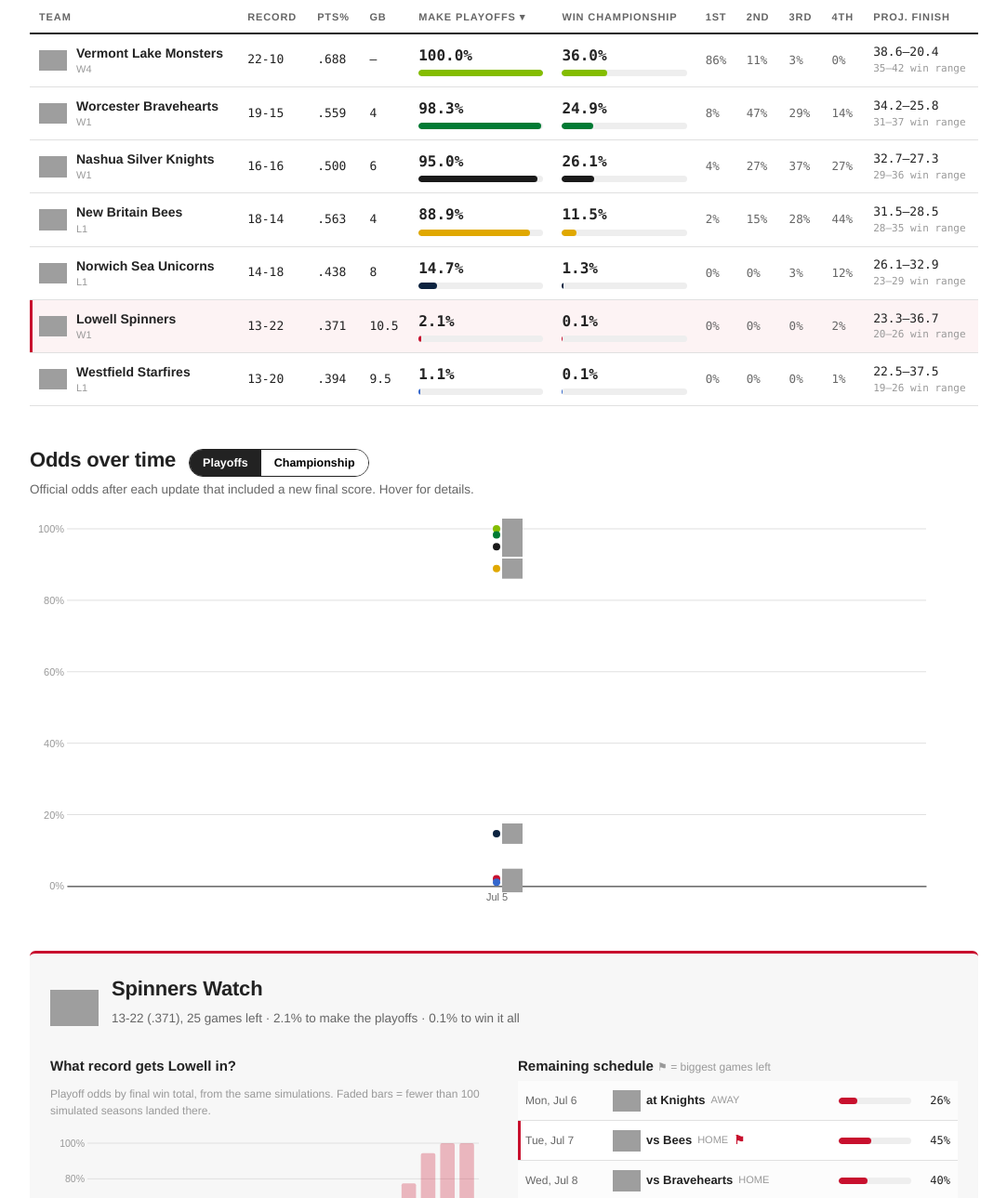
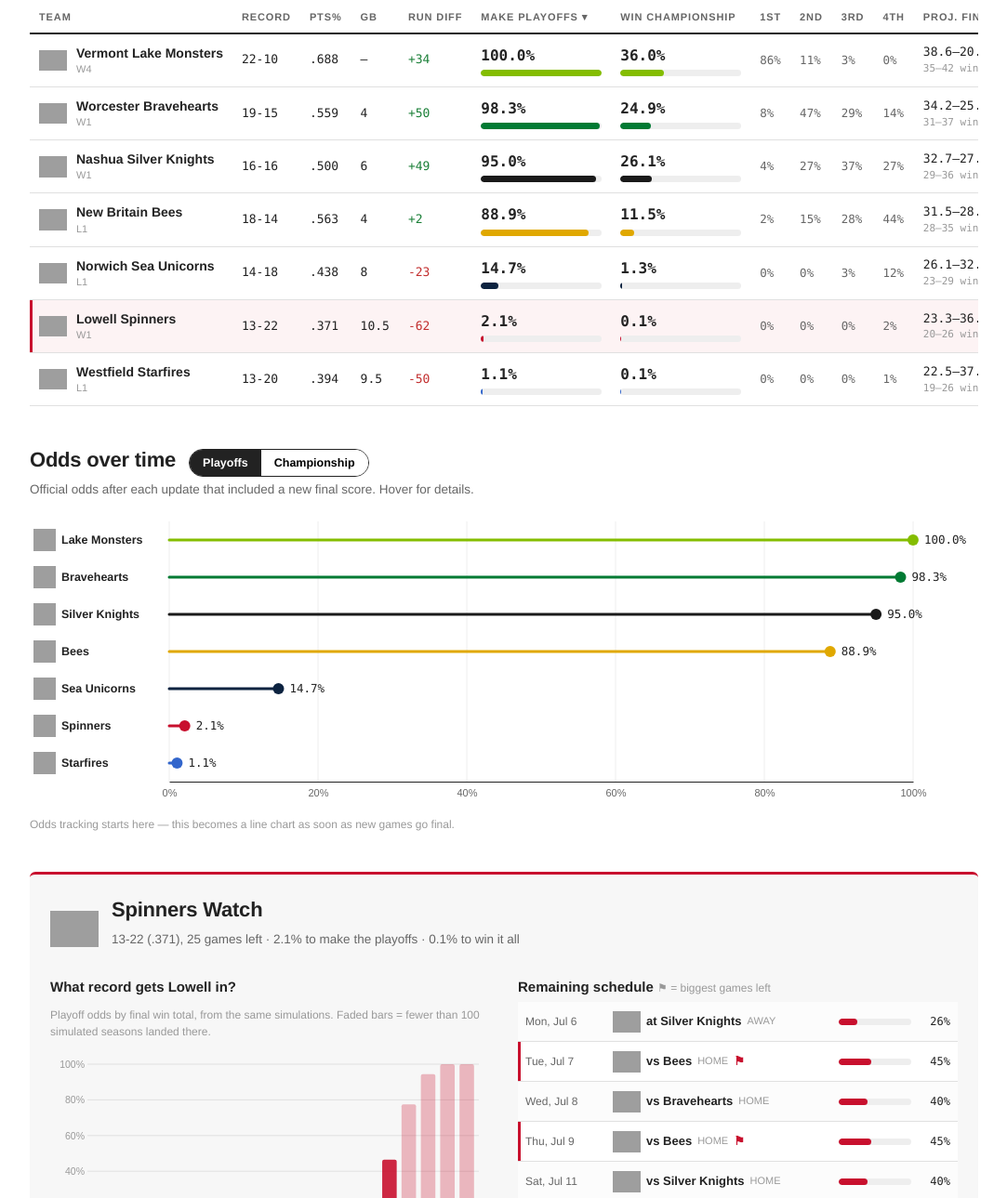
Before and after one commit to andrevlah/fcbl-playoff-predictor, a website with bundled scripts: page docs/index.html in a window 1280 px wide. Shown: the part 340-1629 px from the top of the page at 93% size, without its empty margins (98-1181 px from the left). Built offline with nearby package versions, Linux system fonts and the light colour scheme; grey boxes are pictures that could not be loaded.

Commit message:
Audit response: full nicknames, starting-odds dot plot, run-diff column
Engine verified correct by independent reimplementation (matches published
odds within MC noise; robust across sensitivity variants). Display fixes:
- shortName config so Nashua/Norwich show as Silver Knights / Sea Unicorns
- single-entry history renders as a sorted lollipop plot, not lonely dots
- Run diff column + methodology note so record-vs-odds gaps are explainable

Co-Authored-By: Claude Fable 5 <noreply@anthropic.com>

```diff
--- a/docs/index.html
+++ b/docs/index.html
@@ -40,6 +40,7 @@
           <th data-sort="record">Record</th>
           <th data-sort="ptsPct">Pts%</th>
           <th data-sort="gb">GB</th>
+          <th data-sort="runDiff" title="Runs scored minus runs allowed — the main driver of the model's team strength">Run diff</th>
           <th class="th-big" data-sort="playoffPct">Make playoffs</th>
           <th class="th-big" data-sort="titlePct">Win championship</th>
           <th class="th-seed" data-sort="seed1">1st</th>
@@ -153,7 +154,9 @@
     <div class="method-body">
       <p><strong>The short version:</strong> we estimate how good each team is from its runs scored and
       runs allowed (which predict the future better than win-loss record does), blend in the actual record,
-      and stay skeptical of small sample sizes. Then we play out every remaining game on the schedule
+      and stay skeptical of small sample sizes. This is why a .500 team with a big positive run
+      differential can post playoff odds that look "too high" next to its record — the model is betting
+      the runs are telling the truth and the record will catch up. Then we play out every remaining game on the schedule
       thousands of times on a virtual coin weighted by those strengths — plus a home-field bump — and count
       how often each team finishes top-4 in points percentage and how often it wins the whole thing.</p>
       <p><strong>The league's quirks are built in:</strong> standings use points percentage
--- a/docs/js/app.js
+++ b/docs/js/app.js
@@ -89,6 +89,7 @@ function tableRows() {
       streak: t.streak,
       ptsPct: (2 * t.W + (t.derbyLosses || 0)) / (2 * t.GP),
       gb: ((leader.W - t.W) + (t.L - leader.L)) / 2,
+      runDiff: t.RS - t.RA,
       playoffPct: o.playoffPct,
       titlePct: o.titlePct,
       seed1: o.seedPct[0], seed2: o.seedPct[1], seed3: o.seedPct[2], seed4: o.seedPct[3],
@@ -136,6 +137,8 @@ function renderTable() {
     tr.insertAdjacentHTML("beforeend", `<td class="num-cell">${r.record}</td>`);
     tr.insertAdjacentHTML("beforeend", `<td class="num-cell">${r.ptsPct.toFixed(3).replace(/^0/, "")}</td>`);
     tr.insertAdjacentHTML("beforeend", `<td class="num-cell">${r.gb === 0 ? "—" : r.gb}</td>`);
+    tr.insertAdjacentHTML("beforeend",
+      `<td class="num-cell" style="color:${r.runDiff > 0 ? "#1a7f37" : r.runDiff < 0 ? "#c22e2e" : "#666"}">${r.runDiff > 0 ? "+" : ""}${r.runDiff}</td>`);
 
     // big prob cells
     for (const metric of ["playoffPct", "titlePct"]) {
@@ -230,7 +233,7 @@ function renderLowell() {
     oppEl.className = "lgame-opp";
     oppEl.appendChild(logoEl(g.opp, "team-logo"));
     oppEl.insertAdjacentHTML("beforeend",
-      `<span>${g.homeAway === "home" ? "vs" : "at"} ${TEAMS[g.opp].name.split(" ").slice(-1)[0]}</span>
+      `<span>${g.homeAway === "home" ? "vs" : "at"} ${TEAMS[g.opp].shortName}</span>
        <span class="ha">${g.homeAway === "home" ? "HOME" : "AWAY"}</span>
        ${topLev.includes(i) ? '<span class="lgame-flag" title="High-leverage game">⚑</span>' : ""}`);
     const probEl = document.createElement("div");
@@ -298,7 +301,7 @@ function buildScenarioList() {
     const row = document.createElement("div");
     row.className = "sgame";
     row.innerHTML = `<div class="sgame-date">${fmtDate(g.date)}</div>
-      <div>${TEAMS[g.away].name.split(" ").slice(-1)[0]} at <b>${TEAMS[g.home].name.split(" ").slice(-1)[0]}</b>
+      <div>${TEAMS[g.away].shortName} at <b>${TEAMS[g.home].shortName}</b>
         ${g.note ? `<span class="sgame-note">${g.note}</span>` : ""}</div>`;
     const toggle = document.createElement("div");
     toggle.className = "outcome-toggle";
--- a/docs/js/charts.js
+++ b/docs/js/charts.js
@@ -26,6 +26,13 @@ const parseTs = (s) => new Date(s);
 export function renderHistoryChart(el, history, metric) {
   el.innerHTML = "";
   if (!history.length) return;
+
+  // A time-series with one point is not a chart. Until a second update lands,
+  // show today's odds as a clean sorted dot plot instead.
+  if (history.length < 2) {
+    renderStartingOdds(el, history[0], metric);
+    return;
+  }
 
   const width = Math.max(el.clientWidth || 900, 320);
   const height = Math.min(440, Math.max(300, width * 0.42));
@@ -136,6 +143,66 @@ export function renderHistoryChart(el, history, metric) {
   el.appendChild(svg.node());
 }
 
+// Single-entry fallback for the history chart: a lollipop plot of the current
+// odds, one row per team, sorted best-to-worst.
+function renderStartingOdds(el, entry, metric) {
+  const abbrs = Object.keys(TEAMS)
+    .map((a) => ({ a, v: entry.teams[a]?.[metric] ?? 0 }))
+    .sort((p, q) => q.v - p.v);
+
+  const width = Math.max(el.clientWidth || 900, 320);
+  const rowH = 40;
+  const m = { top: 8, right: 70, bottom: 30, left: 150 };
+  const height = m.top + rowH * abbrs.length + m.bottom;
+
+  const svg = d3.create("svg").attr("viewBox", `0 0 ${width} ${height}`);
+  const x = d3.scaleLinear().domain([0, 1]).range([m.left, width - m.right]);
+  const y = (i) => m.top + rowH * i + rowH / 2;
+
+  // vertical gridlines + bottom axis
+  svg.append("g").selectAll("line").data(x.ticks(5)).join("line")
+    .attr("x1", (d) => x(d)).attr("x2", (d) => x(d))
+    .attr("y1", m.top).attr("y2", height - m.bottom)
+    .attr("stroke", "#eeeeee");
+  svg.append("g")
+    .attr("transform", `translate(0,${height - m.bottom})`)
+    .call(d3.axisBottom(x).ticks(5).tickFormat((d) => d * 100 + "%").tickSize(0).tickPadding(8))
+    .call((g) => g.select(".domain").attr("stroke", "#222"))
+    .selectAll("text").attr("fill", "#666").style("font-size", "11px");
+
+  abbrs.forEach(({ a, v }, i) => {
+    const color = TEAMS[a].chart;
+    svg.append("image")
+      .attr("href", logoURL(a))
+      .attr("x", 4).attr("y", y(i) - 12)
+      .attr("width", 24).attr("height", 24);
+    svg.append("text")
+      .attr("x", 34).attr("y", y(i) + 4)
+      .attr("fill", "#222").style("font-size", "12.5px")
+      .style("font-weight", a === "LOW" ? 800 : 600)
+      .text(TEAMS[a].shortName);
+    svg.append("line")
+      .attr("x1", x(0)).attr("x2", x(v))
+      .attr("y1", y(i)).attr("y2", y(i))
+      .attr("stroke", color).attr("stroke-width", 3).attr("stroke-linecap", "round");
+    svg.append("circle")
+      .attr("cx", x(v)).attr("cy", y(i)).attr("r", 6).attr("fill", color);
+    svg.append("text")
+      .attr("x", x(v) + 12).attr("y", y(i) + 4)
+      .attr("fill", "#222").style("font-size", "12.5px")
+      .style("font-family", "SF Mono, Menlo, monospace")
+      .text(fmtPct(v));
+  });
+
+  el.appendChild(svg.node());
+
+  const note = document.createElement("p");
+  note.className = "mini-note";
+  note.style.marginTop = "8px";
+  note.textContent = "Odds tracking starts here — this becomes a line chart as soon as new games go final.";
+  el.appendChild(note);
+}
+
 // ---------------------------------------------------------------------------
 // Lowell: playoff odds by final win total.
 // ---------------------------------------------------------------------------
--- a/docs/js/teams.js
+++ b/docs/js/teams.js
@@ -2,13 +2,13 @@
 // Shared by the browser (loaded directly) and the Node scraper (via config/teams.js).
 
 export const TEAMS = {
-  LOW: { name: "Lowell Spinners",       teamId: "t5qjkc7rx8vjsu24", primary: "#C8102E", secondary: "#8DB9CA", chart: "#C8102E" },
-  NSH: { name: "Nashua Silver Knights", teamId: "j5erfjk6t2kb66yc", primary: "#1A1A1A", secondary: "#C8102E", chart: "#1A1A1A" },
-  NB:  { name: "New Britain Bees",      teamId: "lwmmi7lzr16uegj9", primary: "#FDB913", secondary: "#101820", chart: "#E0A800" },
-  NOR: { name: "Norwich Sea Unicorns",  teamId: "h9yhw99erz9r8n9s", primary: "#0C2340", secondary: "#FFC72C", chart: "#0C2340" },
-  VT:  { name: "Vermont Lake Monsters", teamId: "dol7ec9h5ajz5i3t", primary: "#0B2E4F", secondary: "#84BD00", chart: "#84BD00" },
-  WF:  { name: "Westfield Starfires",   teamId: "8zu7i09aj67rkv31", primary: "#003087", secondary: "#FFC72C", chart: "#3366CC" },
-  WOR: { name: "Worcester Bravehearts", teamId: "dz3zpsm7jzrzugyv", primary: "#13294B", secondary: "#007A33", chart: "#007A33" },
+  LOW: { name: "Lowell Spinners",       shortName: "Spinners",       teamId: "t5qjkc7rx8vjsu24", primary: "#C8102E", secondary: "#8DB9CA", chart: "#C8102E" },
+  NSH: { name: "Nashua Silver Knights", shortName: "Silver Knights", teamId: "j5erfjk6t2kb66yc", primary: "#1A1A1A", secondary: "#C8102E", chart: "#1A1A1A" },
+  NB:  { name: "New Britain Bees",      shortName: "Bees",           teamId: "lwmmi7lzr16uegj9", primary: "#FDB913", secondary: "#101820", chart: "#E0A800" },
+  NOR: { name: "Norwich Sea Unicorns",  shortName: "Sea Unicorns",   teamId: "h9yhw99erz9r8n9s", primary: "#0C2340", secondary: "#FFC72C", chart: "#0C2340" },
+  VT:  { name: "Vermont Lake Monsters", shortName: "Lake Monsters",  teamId: "dol7ec9h5ajz5i3t", primary: "#0B2E4F", secondary: "#84BD00", chart: "#84BD00" },
+  WF:  { name: "Westfield Starfires",   shortName: "Starfires",      teamId: "8zu7i09aj67rkv31", primary: "#003087", secondary: "#FFC72C", chart: "#3366CC" },
+  WOR: { name: "Worcester Bravehearts", shortName: "Bravehearts",    teamId: "dz3zpsm7jzrzugyv", primary: "#13294B", secondary: "#007A33", chart: "#007A33" },
 };
 
 export const ABBRS = Object.keys(TEAMS);
```
